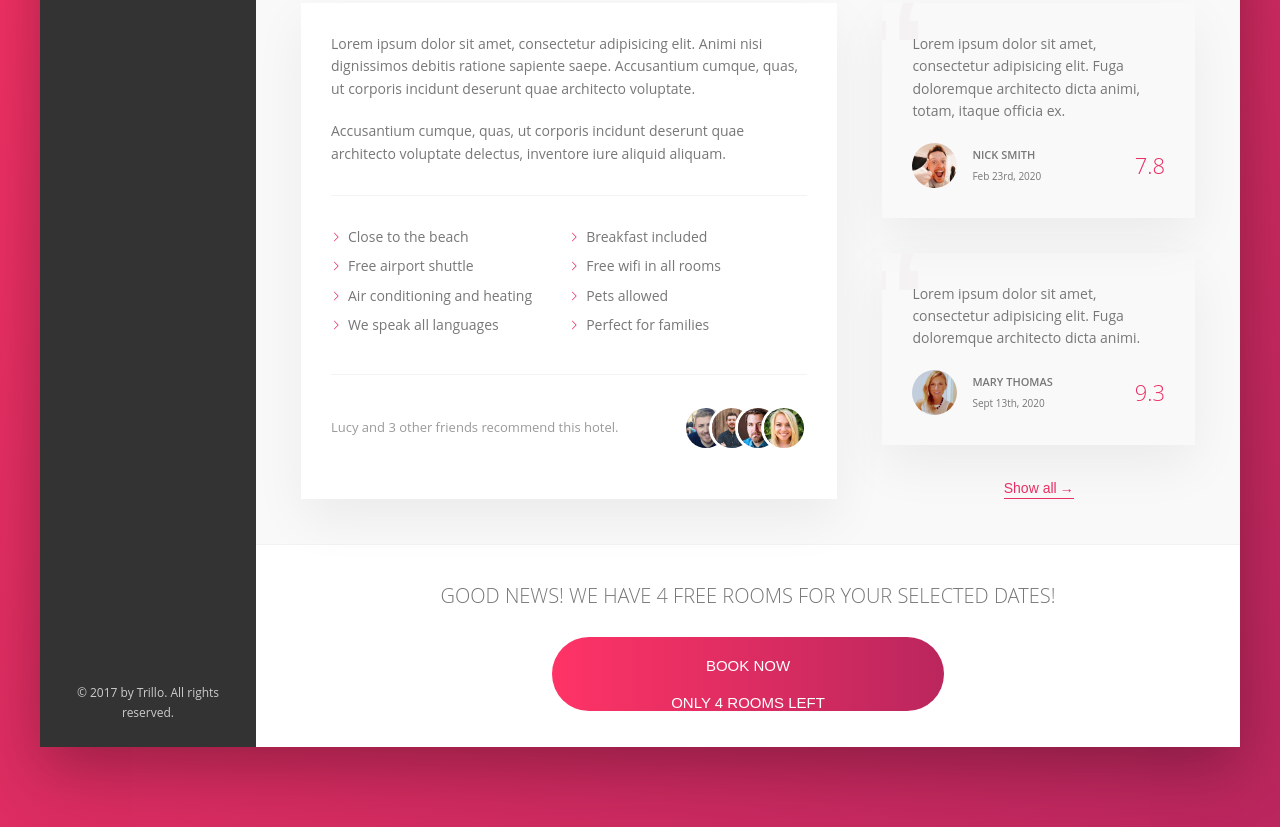
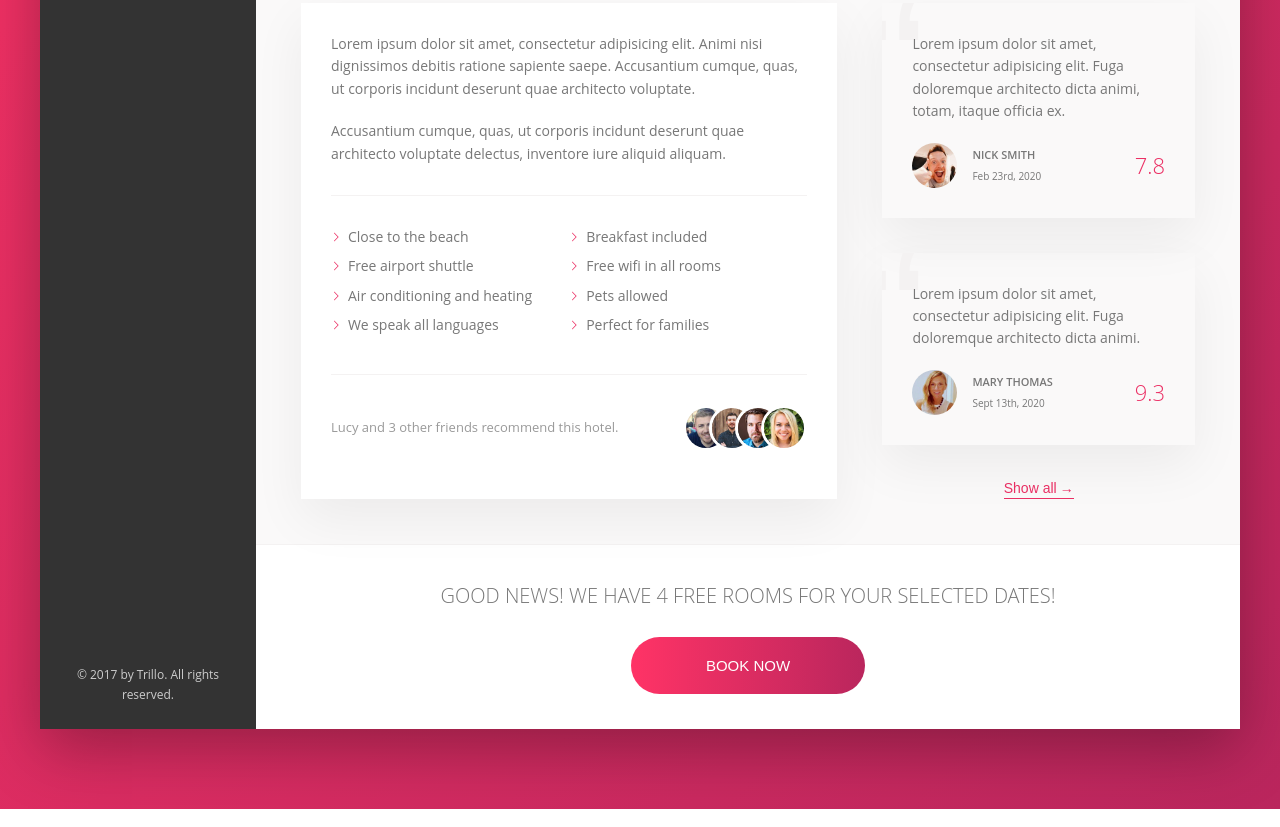
Before and after one commit to nazarepiedady/trillo, a website: page index.html in a window 1280 px wide. Shown: the part 644-1471 px from the top of the page. Drawn offline with Linux system fonts and the light colour scheme.

Commit message:
Fix class name
Change from .button__invisble to .button__invisible

```diff
--- a/assets/styles/sass/components/_button.scss
+++ b/assets/styles/sass/components/_button.scss
@@ -53,7 +53,7 @@
     padding: 2rem 7.5rem;
   }
 
-  &__invisble {
+  &__invisible {
     left: 0;
     top: -100%;
     padding: 2rem 0;
```
Also changed, not shown: assets/styles/main.css.
